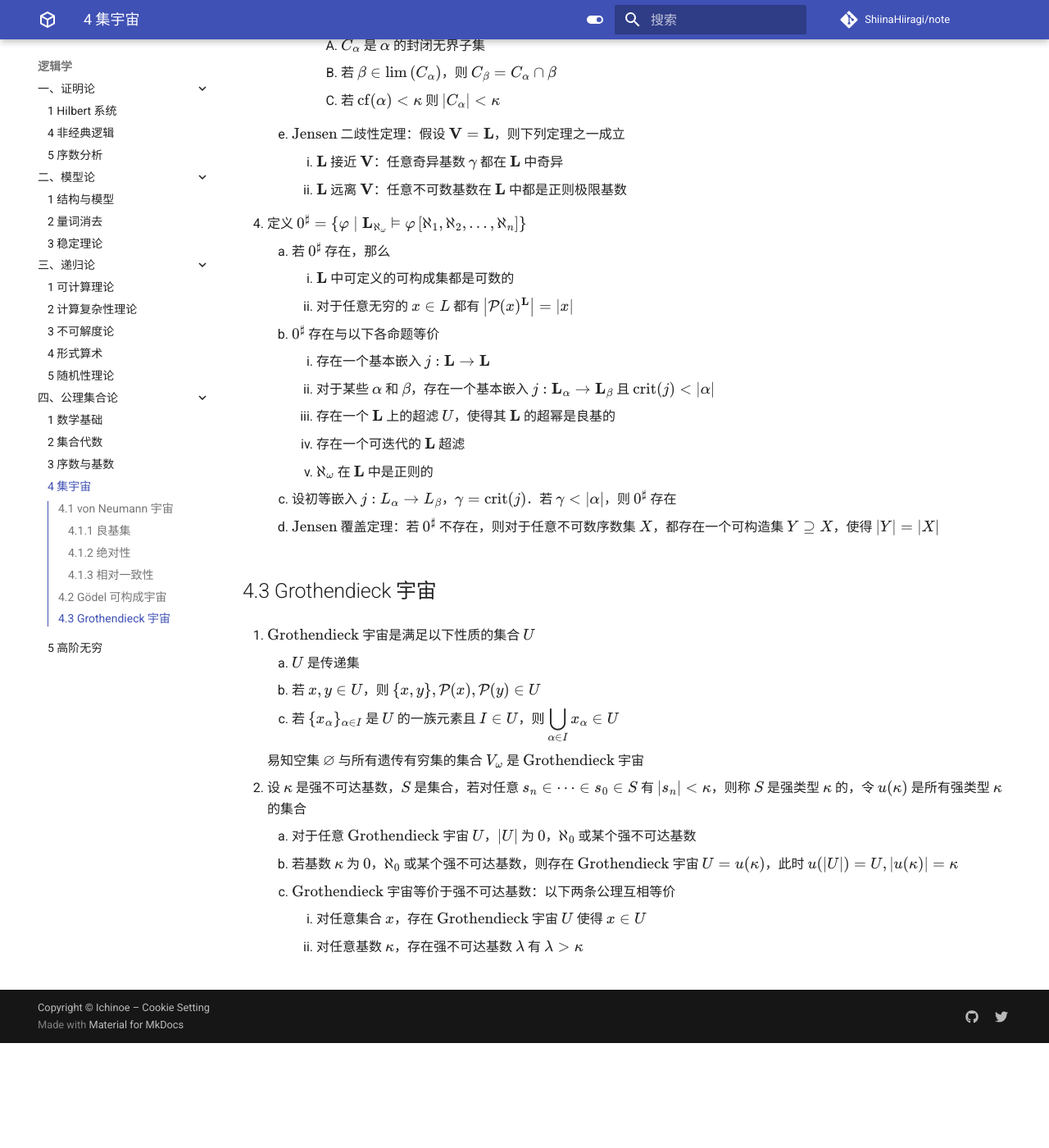
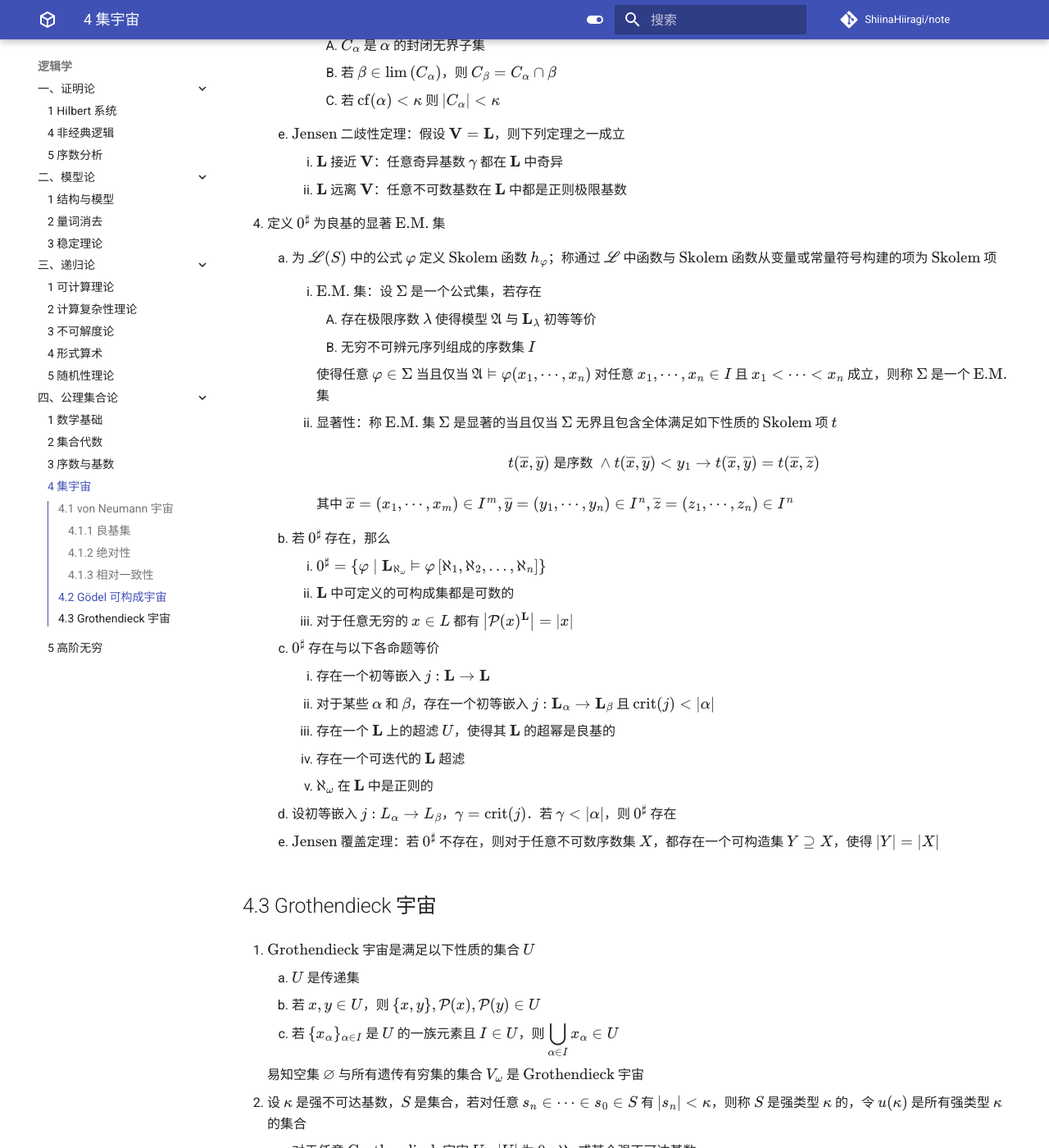
Before and after one commit to ShiinaHiiragi/note, an MkDocs documentation site: the page built from docs/logic/set/univ.md, in a window 1280 px wide and 1400 px high, scrolled down 7443 px. Shown: the whole window at 82% size. Built offline with MkDocs 1.6.1 and Material for MkDocs 9.7.7, drawn with Linux system fonts in a browser that asks for light colours; comment, search, counter and statistics services are not loaded; before the commit the page ends 8715 px from its top, so only the background shows below that.

Commit message:
fix zero sharp

```diff
--- a/docs/logic/set/univ.md
+++ b/docs/logic/set/univ.md
@@ -225,18 +225,34 @@
     5. $\text{Jensen}$ 二歧性定理：假设 $\mathbf{V}=\mathbf{L}$，则下列定理之一成立
         1. $\mathbf{L}$ 接近 $\mathbf{V}$：任意奇异基数 $\gamma$ 都在 $\mathbf{L}$ 中奇异
         2. $\mathbf{L}$ 远离 $\mathbf{V}$：任意不可数基数在 $\mathbf{L}$ 中都是正则极限基数
-4. 定义 $0^{\sharp} = \left\{\varphi \mid \mathbf L_{\aleph_{\omega}} \vDash \varphi\left[\aleph_{1}, \aleph_{2}, \ldots, \aleph_{n}\right]\right\}$
-    1. 若 $0^{\sharp}$ 存在，那么
-        1. $\mathbf{L}$ 中可定义的可构成集都是可数的
-        2. 对于任意无穷的 $x \in L$ 都有 $\left|\mathcal{P}(x)^{\mathbf L}\right|=|x|$
-    2. $0^{\sharp}$ 存在与以下各命题等价
-        1. 存在一个基本嵌入 $j: \mathbf{L} \to \mathbf{L}$
-        2. 对于某些 $\alpha$ 和 $\beta$，存在一个基本嵌入 $j: \mathbf{L}_{\alpha} \to \mathbf{L}_{\beta}$ 且 $\operatorname{crit}(j) < |\alpha|$
+4. 定义 $0^{\sharp}$ 为良基的显著 $\text{E.M.}$ 集
+    1. 为 $\mathscr{L}(S)$ 中的公式 $\varphi$ 定义 $\text{Skolem}$ 函数 $h_{\varphi}$；称通过 $\mathscr{L}$ 中函数与 $\text{Skolem}$ 函数从变量或常量符号构建的项为 $\text{Skolem}$ 项
+        1. $\text{E.M.}$ 集：设 $\Sigma$ 是一个公式集，若存在
+            1. 存在极限序数 $\lambda$ 使得模型 $\mathfrak{A}$ 与 $\mathbf{L}_{\lambda}$ 初等等价
+            2. 无穷不可辨元序列组成的序数集 $I$
+
+            使得任意 $\varphi \in \Sigma$ 当且仅当 $\mathfrak{A} \vDash \varphi(x_1, \cdots, x_n)$ 对任意 $x_1, \cdots, x_n \in I$ 且 $x_1 < \cdots < x_n$ 成立，则称 $\Sigma$ 是一个 $\text{E.M.}$ 集
+
+        2. 显著性：称 $\text{E.M.}$ 集 $\Sigma$ 是显著的当且仅当 $\Sigma$ 无界且包含全体满足如下性质的 $\text{Skolem}$ 项 $t$
+
+            $$
+            t(\overline x, \overline y) \textsf{ 是序数 } \wedge t(\overline x, \overline y) < y_1 \to t(\overline x, \overline y) = t(\overline x, \overline z)
+            $$
+
+            其中 $\overline x = (x_1, \cdots, x_m) \in I^{m}, \overline y = (y_1, \cdots, y_n) \in I^{n}, \overline z = (z_1, \cdots, z_n) \in I^{n}$
+
+    2. 若 $0^{\sharp}$ 存在，那么
+        1. $0^{\sharp} = \left\{\varphi \mid \mathbf L_{\aleph_{\omega}} \vDash \varphi\left[\aleph_{1}, \aleph_{2}, \ldots, \aleph_{n}\right]\right\}$
+        2. $\mathbf{L}$ 中可定义的可构成集都是可数的
+        3. 对于任意无穷的 $x \in L$ 都有 $\left|\mathcal{P}(x)^{\mathbf L}\right|=|x|$
+    3. $0^{\sharp}$ 存在与以下各命题等价
+        1. 存在一个初等嵌入 $j: \mathbf{L} \to \mathbf{L}$
+        2. 对于某些 $\alpha$ 和 $\beta$，存在一个初等嵌入 $j: \mathbf{L}_{\alpha} \to \mathbf{L}_{\beta}$ 且 $\operatorname{crit}(j) < |\alpha|$
         3. 存在一个 $\mathbf{L}$ 上的超滤 $U$，使得其 $\mathbf{L}$ 的超幂是良基的
         4. 存在一个可迭代的 $\mathbf{L}$ 超滤
         5. $\aleph_{\omega}$ 在 $\mathbf{L}$ 中是正则的
-    3. 设初等嵌入 $j: L_{\alpha} \to L_{\beta}$，$\gamma = \operatorname{crit}(j)$．若 $\gamma < |\alpha|$，则 $0^{\sharp}$ 存在
-    4. $\text{Jensen}$ 覆盖定理：若 $0^{\sharp}$ 不存在，则对于任意不可数序数集 $X$，都存在一个可构造集 $Y \supseteq X$，使得 $|Y|=|X|$
+    4. 设初等嵌入 $j: L_{\alpha} \to L_{\beta}$，$\gamma = \operatorname{crit}(j)$．若 $\gamma < |\alpha|$，则 $0^{\sharp}$ 存在
+    5. $\text{Jensen}$ 覆盖定理：若 $0^{\sharp}$ 不存在，则对于任意不可数序数集 $X$，都存在一个可构造集 $Y \supseteq X$，使得 $|Y|=|X|$
 
 ## 4.3 Grothendieck 宇宙
 1. $\text{Grothendieck}$ 宇宙是满足以下性质的集合 $U$
```
